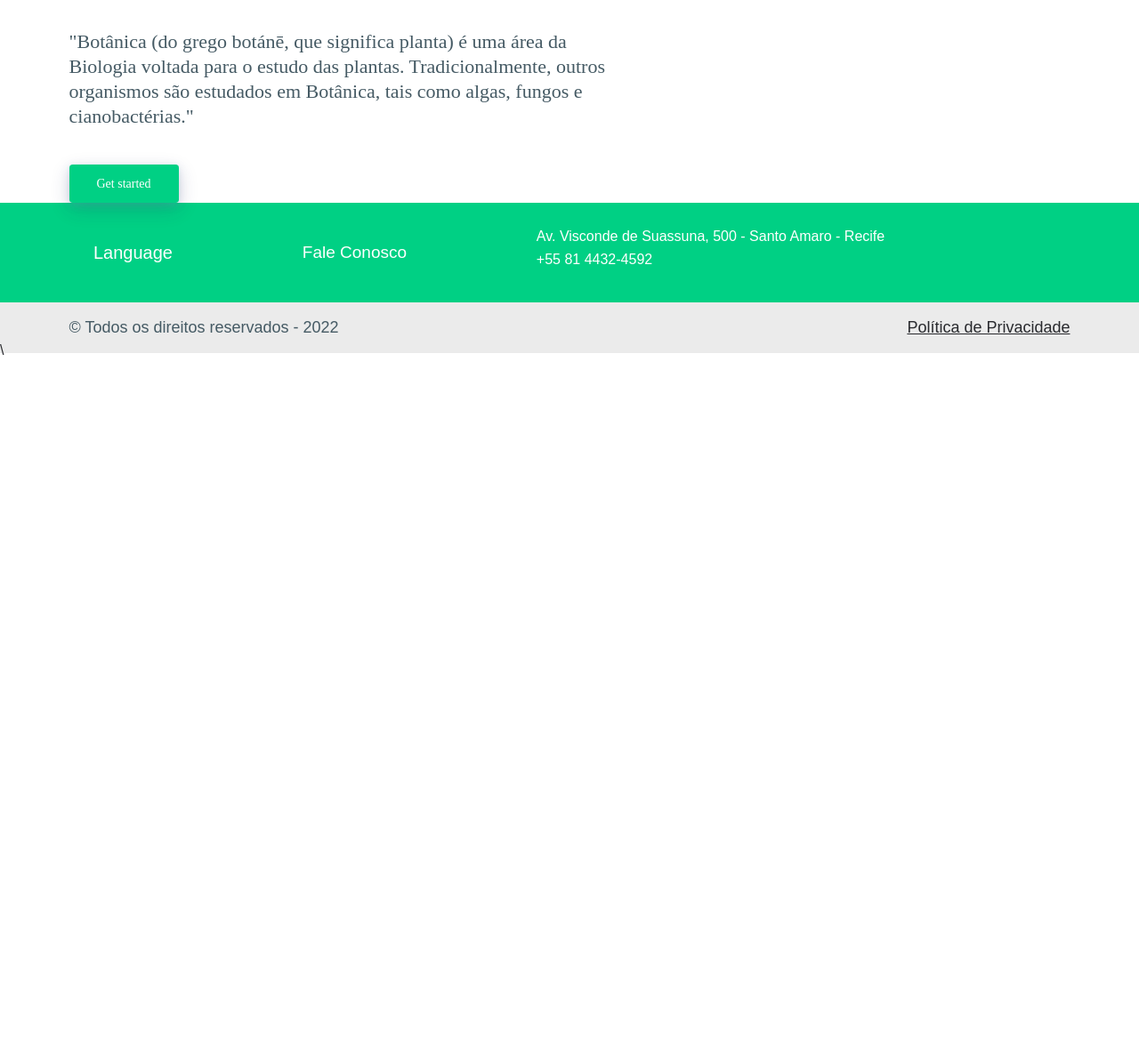
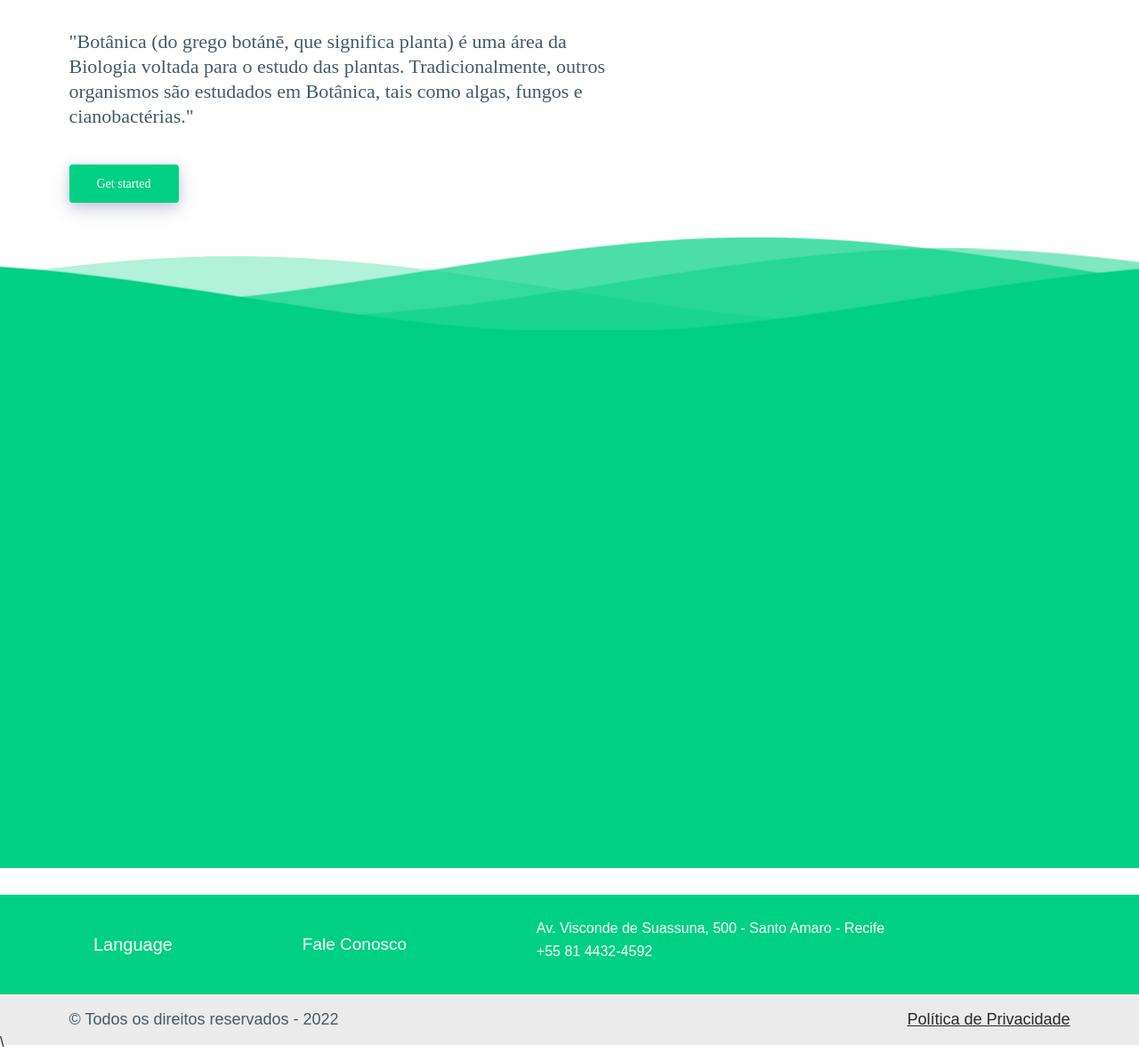
Before and after one commit to rafaelluiis2315/Projeto_Senac, a Django app: page / in a window 1280 px wide. Shown: the part 753-1937 px from the top of the page at 89% size. Before the commit the page ends 1152 px from the top, so only its background shows below. Run offline with Django 4.2, Linux system fonts and the light colour scheme; data that the repository does not hold is empty; some libraries are stand-ins or nearby versions; some web fonts are replaced.

Commit message:
waves prontas

```diff
--- a/SENAC_PI/static/css/home.css
+++ b/SENAC_PI/static/css/home.css
@@ -1,4 +1,5 @@
-.texto-section-principal h1 , .texto-section-sobre h1 {
+.texto-section-principal h1,
+.texto-section-sobre h1 {
     font-family: 'Inconsolata';
     font-weight: bold;
     font-size: 4.5rem;
@@ -7,7 +8,8 @@
     color: #0D0D0D;
 }
 
-.texto-section-principal p, .texto-section-sobre p {
+.texto-section-principal p,
+.texto-section-sobre p {
     font-family: 'Inder';
     font-style: normal;
     font-weight: 400;
@@ -41,3 +43,58 @@
     transition-duration: 0.4s;
     transform: translateY(-4px);
 }
+
+.waves {
+    position: relative;
+    width: 100%;
+    height: 15vh;
+    margin-bottom: -7px;
+    min-height: 100px;
+    max-height: 150px;
+}
+
+.parallax>use {
+    animation: move-forever 25s cubic-bezier(.55, .5, .45, .5) infinite;
+}
+
+.parallax>use:nth-child(1) {
+    animation-delay: -2s;
+    animation-duration: 7s;
+}
+
+.parallax>use:nth-child(2) {
+    animation-delay: -3s;
+    animation-duration: 7s;
+}
+
+.parallax>use:nth-child(3) {
+    animation-delay: -4s;
+    animation-duration: 13s;
+}
+
+.parallax>use:nth-child(4) {
+    animation-delay: -5s;
+    animation-duration: 20s;
+}
+
+@keyframes move-forever {
+    0% {
+        transform: translate3d(-90px, 0, 0);
+    }
+
+    100% {
+        transform: translate3d(85px, 0, 0);
+    }
+}
+
+@media (max-width: 768px) {
+    .waves {
+        height: 40px;
+        min-height: 40;
+    }
+}
+
+.distaque{
+    background-color: var(--verde-principal);
+    height: 60.5rem;
+}
--- a/SENAC_PI/templates/index.html
+++ b/SENAC_PI/templates/index.html
@@ -55,5 +55,26 @@
       </div>
     </div>
   </section>
+
+  <section class="my-5">
+    <div>
+      <svg class="waves" xmlns="http://www.w3.org/2000/svg" xmlns:xlink="http://www.w3.org/1999/xlink"
+        viewBox="0 24 150 28" preserveAspectRatio="none" shape-rendering="auto">
+        <defs>
+          <path id="gentle-wave" d="M-160 44c30 0 58-18 88-18s 58 18 88 18 58-18 88-18 58 18 88 18 v44h-352z" />
+        </defs>
+        <g class="parallax">
+          <use xlink:href="#gentle-wave" x="48" y="0" fill="rgba(0, 208, 132, 0.7)" />
+          <use xlink:href="#gentle-wave" x="48" y="3" fill="rgba(0, 208, 132, 0.5)" />
+          <use xlink:href="#gentle-wave" x="48" y="5" fill="rgba(0, 208, 132, 0.3)" />
+          <use xlink:href="#gentle-wave" x="48" y="7" fill="#00D084" />
+        </g>
+      </svg>
+    </div><!--wave end-->
+
+    <div class="distaque ">
+
+    </div>
+  </section>
 </main>
 {% endblock conteudo %}
```
